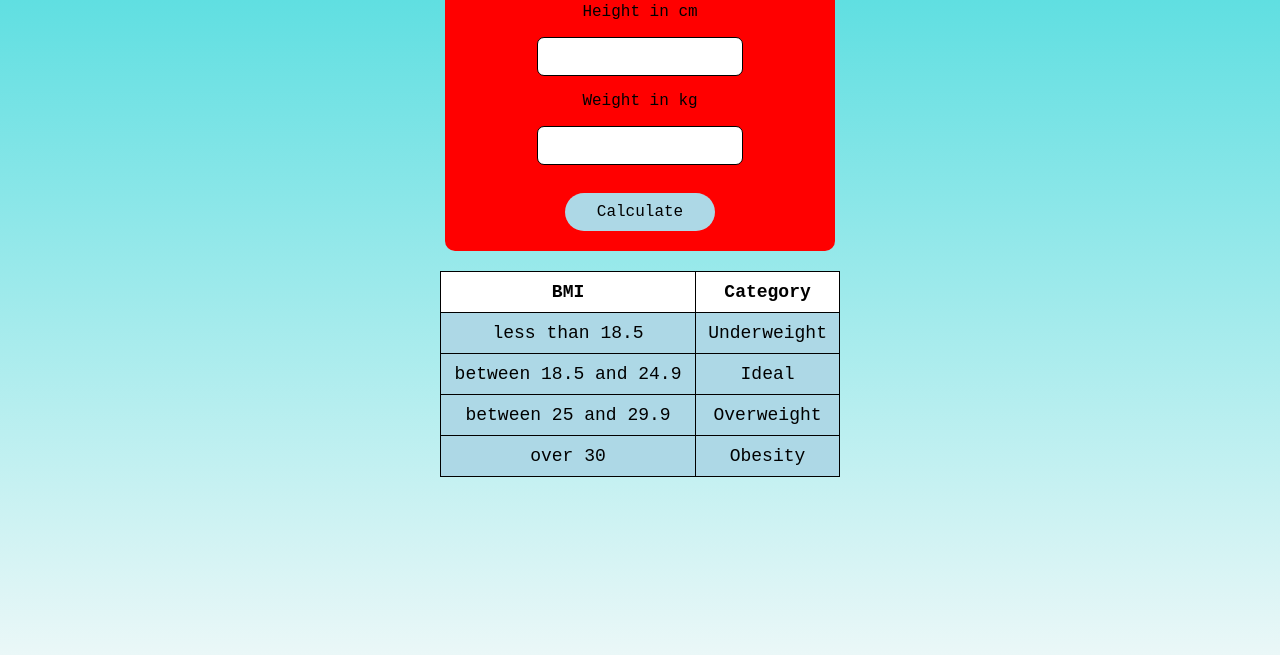
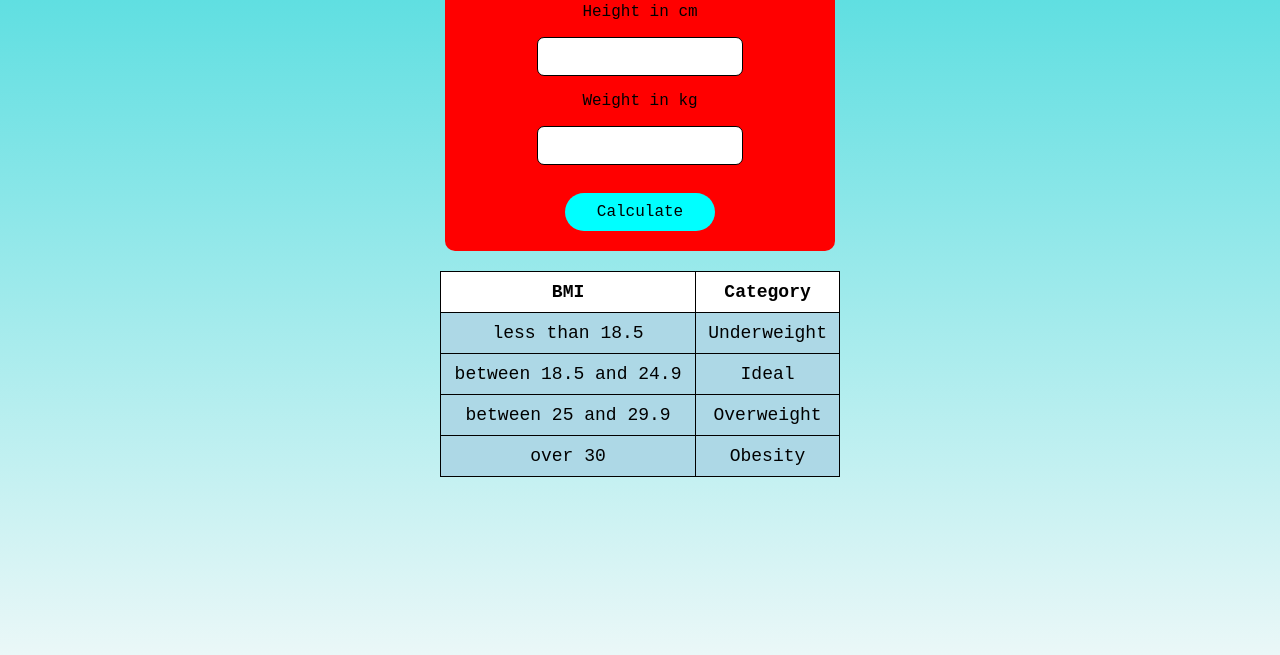
Before and after one commit to mugishaconfiance/BmiCalculator, a plain HTML site: page index.html in a window 1280 px wide. Shown: the part 155-810 px from the top of the page. Drawn offline with Linux system fonts and the light colour scheme.

Commit message:
updated colors

```diff
--- a/style.css
+++ b/style.css
@@ -59,7 +59,7 @@ h2 {
   font-family: inherit;
   margin-top: 10px;
   border: none;
-  background: lightblue;
+  background: cyan;
   width: 150px;
   padding: 10px;
   border-radius: 30px;
```
